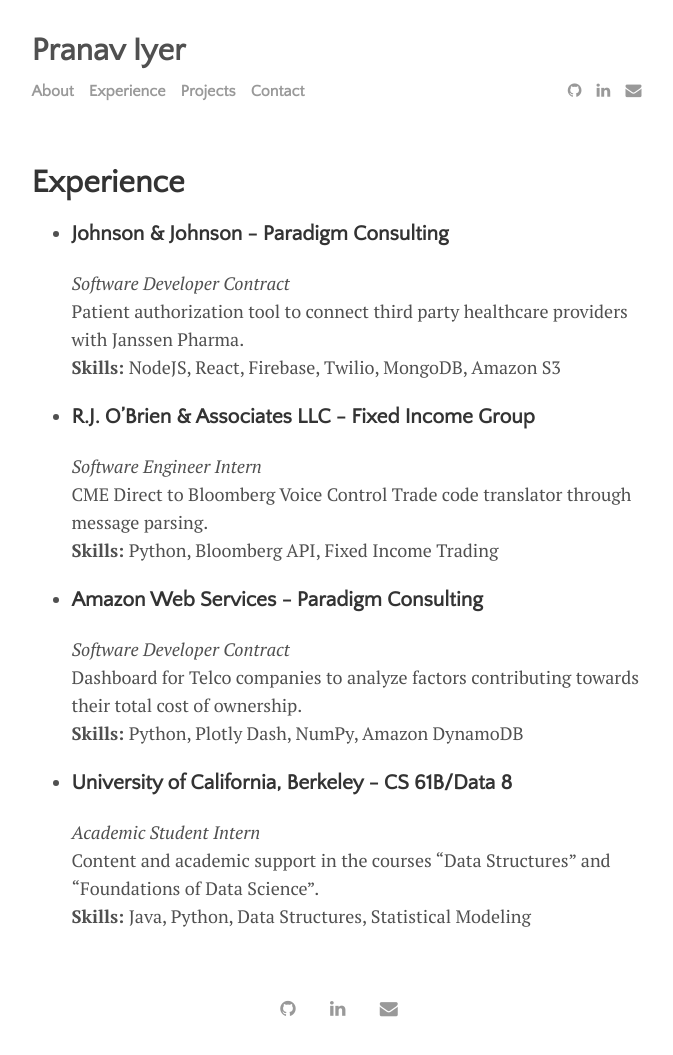
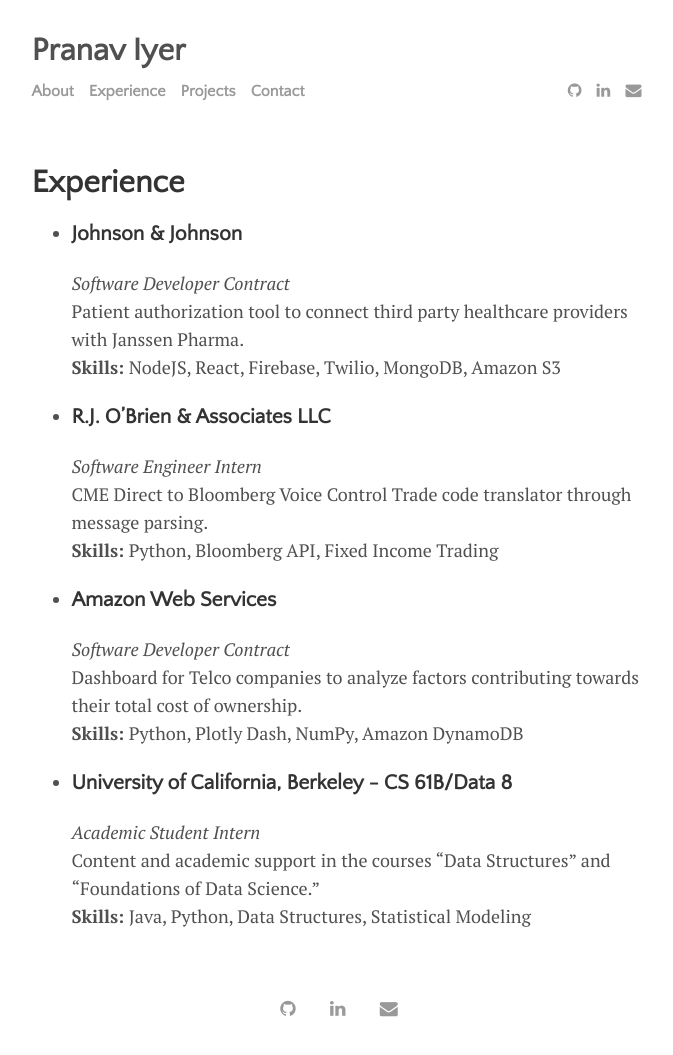
Before and after one commit to pranavxiyer/pranavxiyer.github.io, a Jekyll site: the page built from menu/experience.md, in a window 1280 px wide. Shown: the whole page, without its empty margins (301-974 px from the left). Built offline with Jekyll 4.4.1, drawn with Linux system fonts in a browser that asks for light colours.

Commit message:
updated experience

```diff
--- a/menu/experience.md
+++ b/menu/experience.md
@@ -4,23 +4,23 @@ title: Experience
 permalink: /experience
 ---
 
-* ### Johnson & Johnson - Paradigm Consulting
+* ### Johnson & Johnson
 *Software Developer Contract* <br>
 Patient authorization tool to connect third party healthcare providers with Janssen Pharma. <br>
 **Skills:** NodeJS, React, Firebase, Twilio, MongoDB, Amazon S3
 
 
-* ### R.J. O'Brien & Associates LLC - Fixed Income Group
+* ### R.J. O'Brien & Associates LLC
 *Software Engineer Intern* <br>
 CME Direct to Bloomberg Voice Control Trade code translator through message parsing. <br>
 **Skills:** Python, Bloomberg API, Fixed Income Trading
 
-* ### Amazon Web Services - Paradigm Consulting
+* ### Amazon Web Services
 *Software Developer Contract* <br>
 Dashboard for Telco companies to analyze factors contributing towards their total cost of ownership. <br>
 **Skills:** Python, Plotly Dash, NumPy, Amazon DynamoDB
 
 * ### University of California, Berkeley - CS 61B/Data 8
 *Academic Student Intern* <br>
-Content and academic support in the courses “Data Structures” and “Foundations of Data Science”. <br>
+Content and academic support in the courses “Data Structures” and “Foundations of Data Science." <br>
 **Skills:** Java, Python, Data Structures, Statistical Modeling
```
